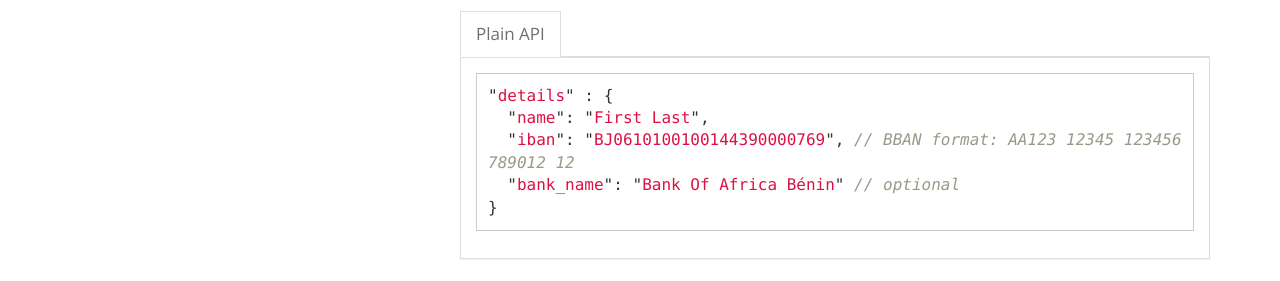
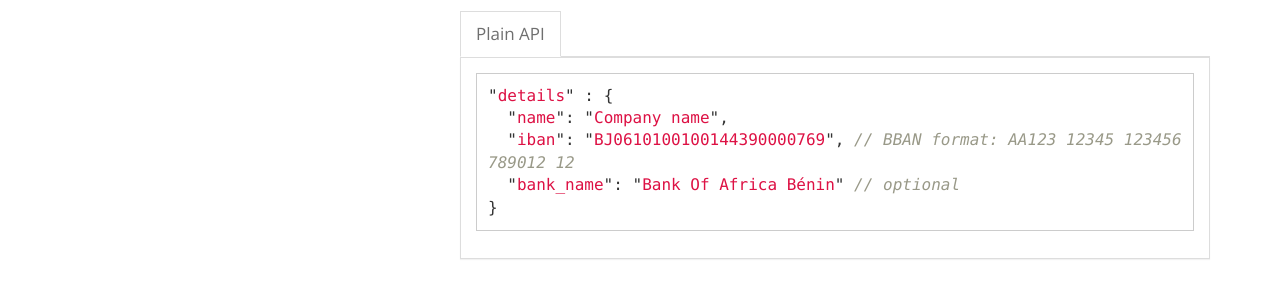
Before and after one commit to transferzero/api-documentation, a Jekyll site: the page built from _docs/payout-details.md, in a window 1280 px wide and 900 px high, scrolled down 13228 px. Shown: the part 152-433 px from the top of the window. Built offline with Jekyll 4.4.1, drawn with Linux system fonts in a browser that asks for light colours; nearby versions of some CDN libraries; comment, search, counter and statistics services are not loaded.

Commit message:
address feedback from Product team

````diff
--- a/_docs/payout-details.md
+++ b/_docs/payout-details.md
@@ -599,7 +599,7 @@ Business recipient:
 {% capture data-raw %}
 ```javascript
 "details" : {
-  "name": "First Last",
+  "name": "Company name",
   "iban": "BJ0610100100144390000769", // BBAN format: AA123 12345 123456789012 12
   "bank_name": "Bank Of Africa Bénin" // optional
 }
````
